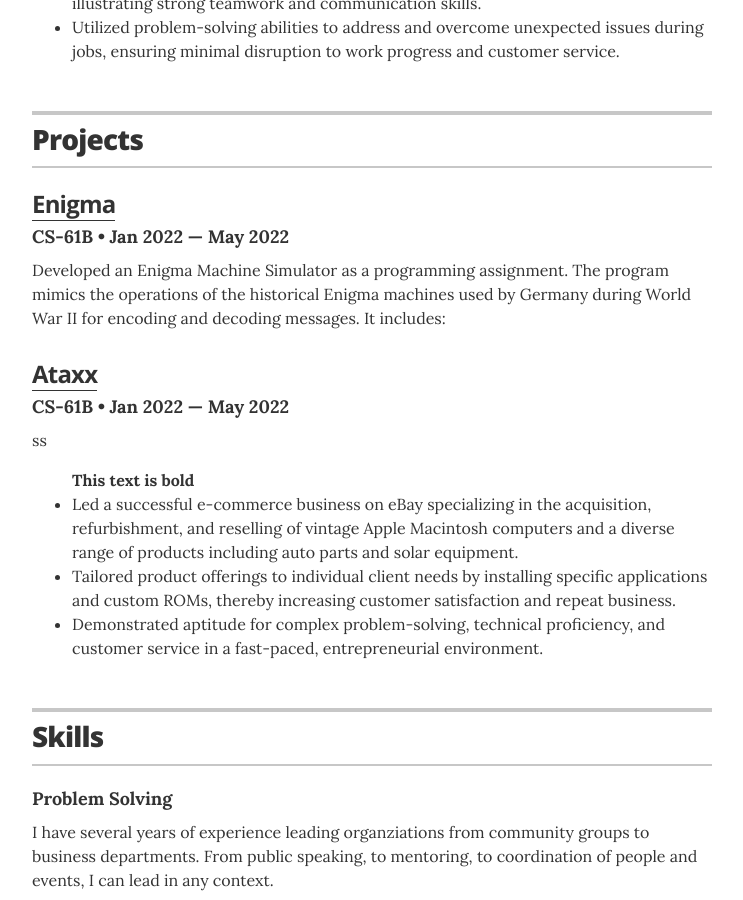
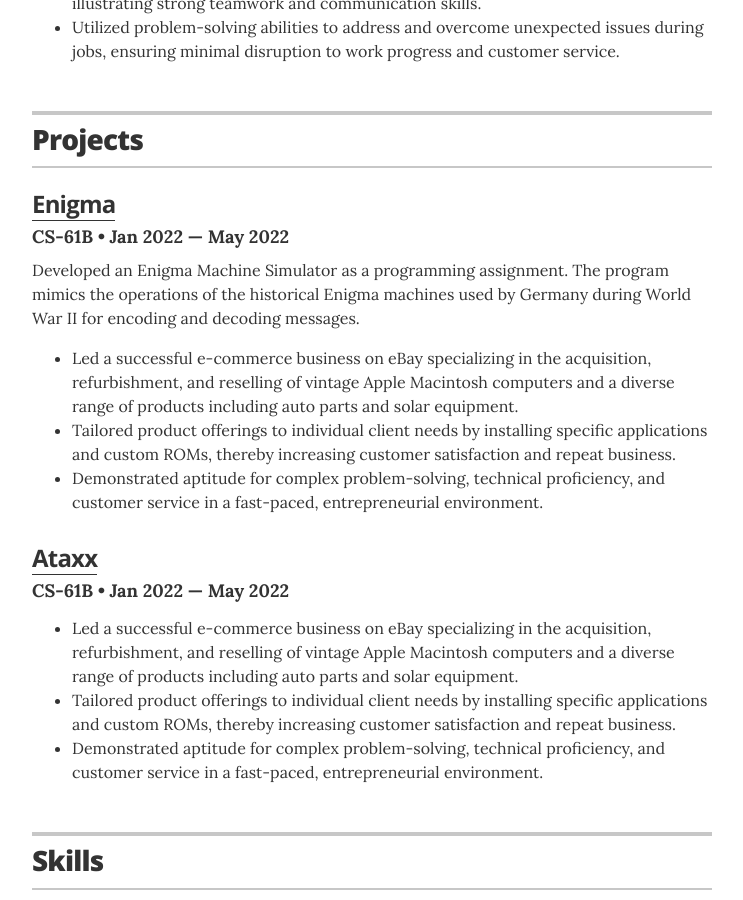
Before and after one commit to arthurutnehmer/Resume, a Jekyll site: the page built from index.html, in a window 1280 px wide and 900 px high, scrolled down 1838 px. Shown: the whole window, without its empty margins (268-1011 px from the left). Built offline with Jekyll 4.4.1, drawn with Linux system fonts in a browser that asks for light colours.

```diff
--- a/_data/projects.yml
+++ b/_data/projects.yml
@@ -6,7 +6,10 @@
   role: CS-61B
   duration: Jan 2022 &mdash; May 2022
   url: https://github.com/arthurutnehmer/cs61b-enigma
-  description: "Developed an Enigma Machine Simulator as a programming assignment. The program mimics the operations of the historical Enigma machines used by Germany during World War II for encoding and decoding messages. It includes:"
+  description: Developed an Enigma Machine Simulator as a programming assignment. The program mimics the operations of the historical Enigma machines used by Germany during World War II for encoding and decoding messages. <ul class="resume-item-list">
+                 <li>Led a successful e-commerce business on eBay specializing in the acquisition, refurbishment, and reselling of vintage Apple Macintosh computers and a diverse range of products including auto parts and solar equipment.</li>
+                 <li>Tailored product offerings to individual client needs by installing specific applications and custom ROMs, thereby increasing customer satisfaction and repeat business.</li>
+                 <li>Demonstrated aptitude for complex problem-solving, technical proficiency, and customer service in a fast-paced, entrepreneurial environment.</li></ul>
 
 
 # Ataxx
@@ -14,8 +17,7 @@
   role: CS-61B
   duration: Jan 2022 &mdash; May 2022
   url: https://github.com/arthurutnehmer/cs61b-ataxx
-  description: ss <ul class="resume-item-list">
-    <b>This text is bold</b>
+  description: <ul class="resume-item-list">
     <li>Led a successful e-commerce business on eBay specializing in the acquisition, refurbishment, and reselling of vintage Apple Macintosh computers and a diverse range of products including auto parts and solar equipment.</li>
     <li>Tailored product offerings to individual client needs by installing specific applications and custom ROMs, thereby increasing customer satisfaction and repeat business.</li>
     <li>Demonstrated aptitude for complex problem-solving, technical proficiency, and customer service in a fast-paced, entrepreneurial environment.</li></ul>
```
